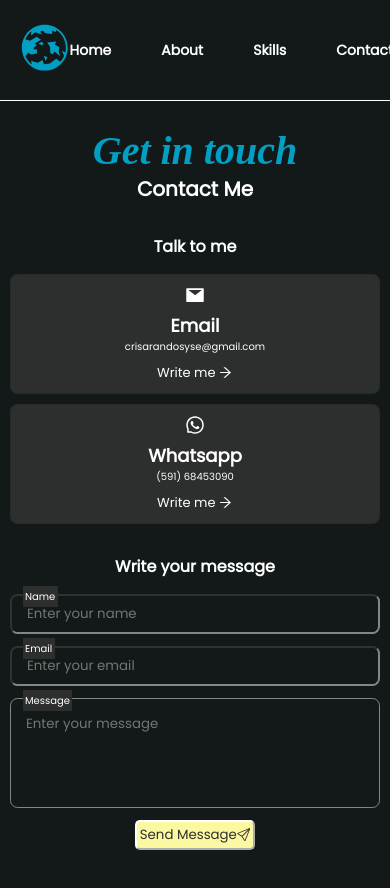
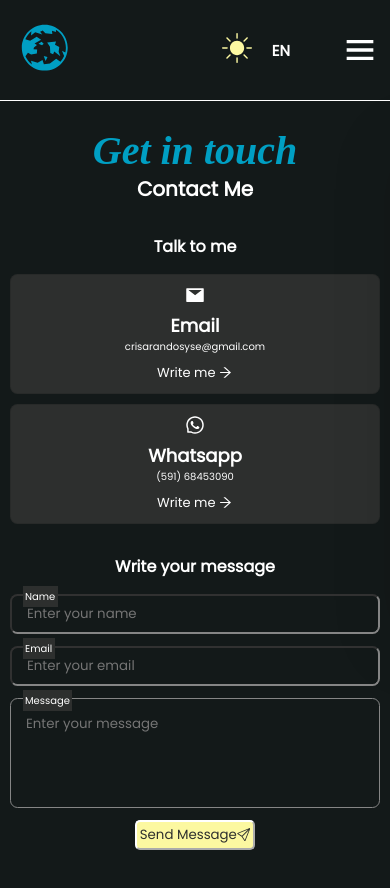
Before and after one commit to iamcristian/portfolio, a React (Vite) app: page /contact in a window 390 px wide. Shown: the top 888 px of the page. Built offline with nearby package versions, Linux system fonts and the light colour scheme.

Commit message:
Add responsive to navbar menu

```diff
--- a/src/components/Header/Header.css
+++ b/src/components/Header/Header.css
@@ -118,3 +118,61 @@ header.dark .inav:hover {
 header.light .inav:hover {
   text-decoration: underline var(--black) 0.3rem;
 }
+
+.menu_mobile{
+  display: none;
+}
+
+@media screen and (max-width: 576px) {
+  .header>.container{
+    justify-content: space-between;
+    padding-right: 10rem;
+  }
+
+  /* .navbar{
+    display: none;
+  } */
+
+  .navbar.active{
+    display: flex;
+  }
+
+  .menu_mobile{
+    display: flex;
+    position: absolute;
+    font-size: 4rem;
+    top: 50%;
+    right: 10px;
+    transform: translateY(-50%);
+  }
+
+  .nav-icon{
+    color: var(--white);
+  }
+
+  #nav{
+    display: flex;
+    flex-direction: column;
+    align-items: flex-start;
+    justify-content: flex-start;
+    position: fixed;
+    top: 12vh;
+    right: -300px;
+    width: 300px;
+    height: 60vh;
+    background-color: rgba(42, 50, 57, 0.9);
+    font-size: 1.1rem;
+    box-shadow: 0 40px 60px rgba(0, 0, 0, 0.1);
+    padding: 40px 0 0 10px;
+    transition: 0.3s ease-in-out;
+  }
+
+  #nav.active{
+    right: 0px;
+  }
+
+  #nav li{
+    margin-bottom: 0.5rem;
+  }
+
+}
--- a/src/components/Header/Header.jsx
+++ b/src/components/Header/Header.jsx
@@ -1,17 +1,22 @@
 import { Link } from "react-router-dom";
 
 import { GiWorld } from "react-icons/gi";
+import {AiOutlineClose} from "react-icons/ai"
+
 import { ReactComponent as SunIcon } from "../../assets/icons-theme/sun-icon.svg";
 import { ReactComponent as MoonIcon } from "../../assets/icons-theme/moon-icon.svg";
 
-import { useContext } from "react";
+import { BiMenu } from "react-icons/bi";
+
+import { useContext, useState } from "react";
 import { GlobalContext } from "../../context/GlobalStateContext";
 
-import { header } from "../../data/common.json"
+import { header } from "../../data/common.json";
 
-import './Header.css'
+import "./Header.css";
 
 const Header = () => {
+  const [openMenu, setOpenMenu] = useState(false);
 
   const { theme, setTheme, language, setLanguage } = useContext(GlobalContext);
 
@@ -30,8 +35,8 @@ const Header = () => {
           <GiWorld className={`logo-nav ${theme}`} />
         </Link>
 
-        <nav className="navbar">
-          <ul id="nav">
+        <nav className={`navbar`}>
+          <ul id="nav" className={openMenu?"active":""}>
             <li className="inav">
               <Link className="links" to="/">
                 {header.home[language]}
@@ -72,6 +77,24 @@ const Header = () => {
             {language}
           </span>
         </div>
+
+        <div className="menu_mobile">
+          {openMenu ? (
+            <AiOutlineClose
+              className={`nav-icon`}
+              onClick={() => {
+                setOpenMenu(!openMenu);
+              }}
+            />
+          ) : (
+            <BiMenu
+              className={`nav-icon`}
+              onClick={() => {
+                setOpenMenu(!openMenu);
+              }}
+            />
+          )}
+        </div>
       </div>
     </header>
   );
```
